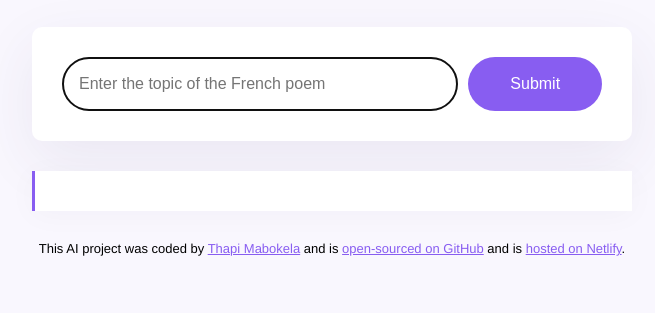
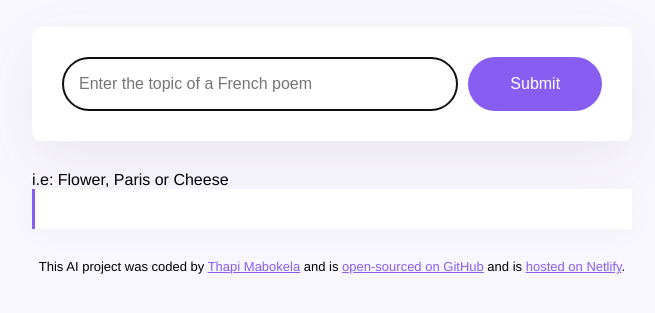
Before and after one commit to Thapi16/ai-poem.html, a plain HTML site: page index.html in a window 1280 px wide. Shown: the part 177-490 px from the top of the page, without its empty margins (308-963 px from the left). Drawn offline with nearby package versions, Linux system fonts and the light colour scheme.

Commit message:
Update index.html

```diff
--- a/index.html
+++ b/index.html
@@ -4,31 +4,34 @@
     <meta charset="UTF-8" />
     <meta name="viewport" content="width=device-width, initial-scale=1.0" />
     <script src="https://unpkg.com/typewriter-effect@latest/dist/core.js"></script>
+    <script src="https://cdn.jsdelivr.net/npm/axios@1.1.2/dist/axios.min.js"></script>
     <link rel="stylesheet" href="src/style.css" />
-    <title>AI Poem Generator</title>
+    <title>AI French Poem Generator</title>
   </head>
   <body>
-
     <div class="container">
       <header>
         <h1>AI French Poem Generator</h1>
       </header>
 
       <main>
+        <div class="form-container">
           <form id="poem-generator-form">
             <input
               type="text"
-            placeholder="Enter the topic of the French poem"
+              placeholder="Enter the topic of a French poem"
               autofocus
               required
               autocomplete="off"
               class="instructions"
+              id="user-instructions"
             />
             <input type="submit" class="submit-button" />
           </form>
-        <div class="poem" id="poem"></div>
+          <div class="hint">i.e: Flower, Paris or Cheese</div>
+        </div>
+        <div class="poem hidden" id="poem"></div>
       </main>
-
 
     <footer>
       This AI project was coded by
```
Lines whose indentation alone changed are shown as unchanged.
